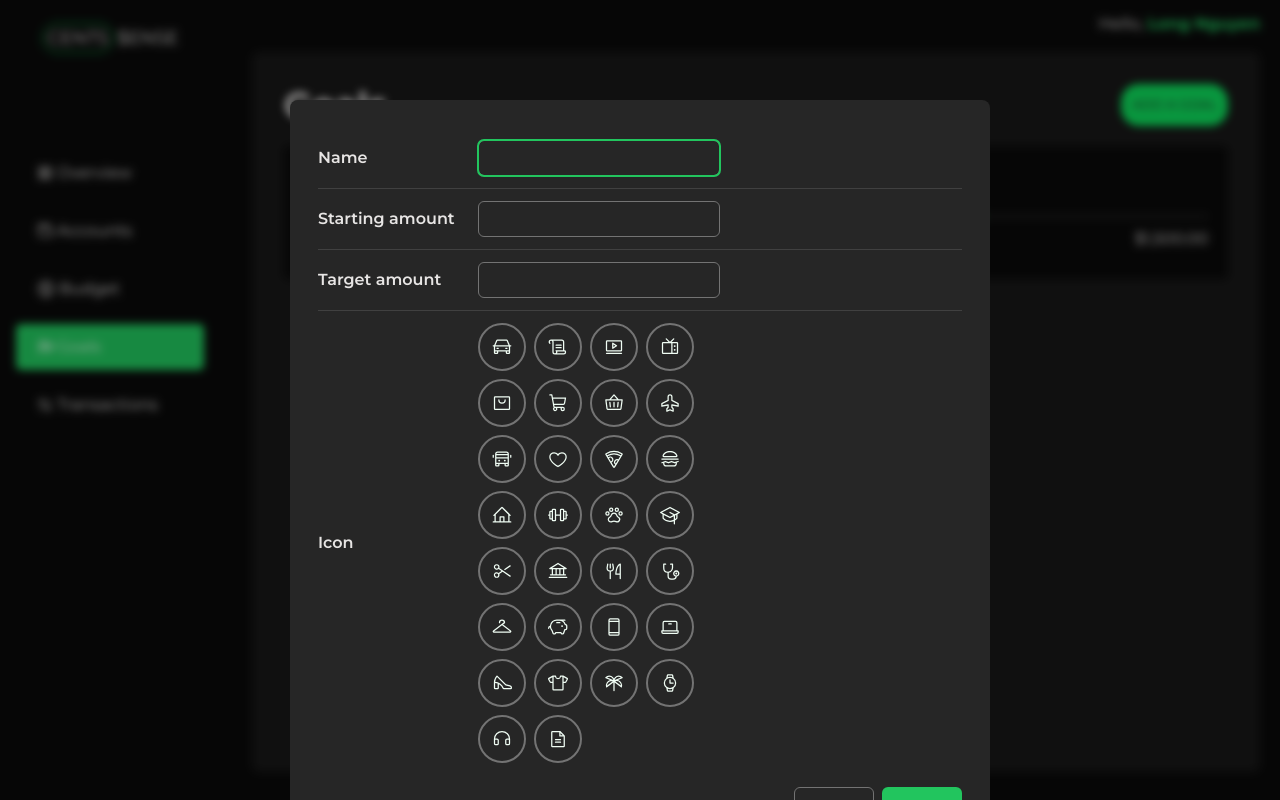
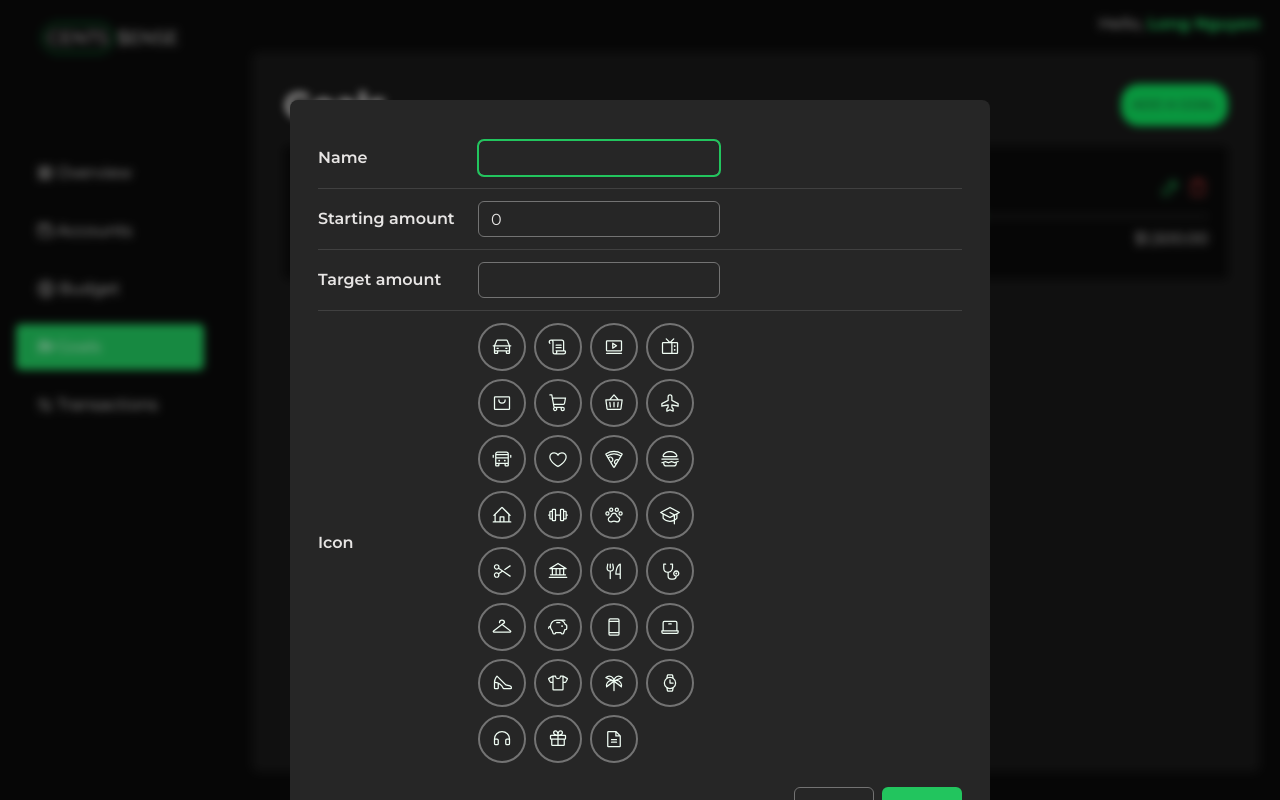
Before and after one commit to nguyenhuynhlong99/cents-sense-front-end, a React (Vite) app: page /goals in a window 1280 px wide. Both pictures are taken after a click on the button "ADD A GOAL". Built offline with nearby package versions, Linux system fonts and the light colour scheme; data requests are answered from the project's data file.

Commit message:
Feature: Displaying, Creating, Updating, Deleting user's goals

```diff
--- a/src/features/goals/AddGoal.jsx
+++ b/src/features/goals/AddGoal.jsx
@@ -1,11 +1,11 @@
 import Modal from '../../ui/Modal';
 import AddGoalForm from './AddGoalForm';
 
-function AddGoal({ openAddModal, setOpenAddModal }) {
+function AddGoal({ goalToEdit, openAddModal, setOpenAddModal }) {
   return (
     <Modal isShown={openAddModal} setIsShown={setOpenAddModal}>
       <Modal.Body>
-        <AddGoalForm setIsShown={setOpenAddModal} />
+        <AddGoalForm goalToEdit={goalToEdit} setIsShown={setOpenAddModal} />
       </Modal.Body>
     </Modal>
   );
--- a/src/features/goals/AddGoalForm.jsx
+++ b/src/features/goals/AddGoalForm.jsx
@@ -1,35 +1,112 @@
+import { useForm } from 'react-hook-form';
 import FormRow from '../../ui/FormRow';
 import Icon from '../../ui/Icon';
 import Input from '../../ui/Input';
 import ModalButton from '../../ui/ModalButton';
 import { listOfIcons } from '../../utils/helpers';
+import { useCreateGoal } from './useCreateGoal';
+import { useUpdateGoal } from './useUpdateGoal';
 
-function AddGoalForm({ setIsShown }) {
+function AddGoalForm({ goalToEdit, setIsShown }) {
+  const userID = 1;
+  const { isCreating, createGoal } = useCreateGoal();
+  const { isUpdating, updateGoal } = useUpdateGoal();
+
+  const { id: goalID, ...editValues } = goalToEdit;
+  const isEditSession = Boolean(goalID);
+
+  const { register, formState, handleSubmit, reset } = useForm({
+    defaultValues: isEditSession ? editValues : {},
+  });
+  const { errors } = formState;
+
+  function onSubmit(data) {
+    if (isEditSession) {
+      const updatedGoal = {
+        id: goalID,
+        ...data,
+      };
+
+      updateGoal(updatedGoal, {
+        onSuccess: () => {
+          reset();
+          setIsShown(false);
+        },
+      });
+    } else {
+      const newGoal = {
+        id: crypto.randomUUID(),
+        userID,
+        ...data,
+      };
+
+      createGoal(newGoal, {
+        onSuccess: () => {
+          reset();
+          setIsShown(false);
+        },
+      });
+    }
+  }
+
   return (
-    <form className="text-base">
+    <form onSubmit={handleSubmit(onSubmit)} className="text-base">
       <div className="divide-y divide-neutral-700">
-        <FormRow label="Name">
-          <Input autoFocus type="text" id="name" />
+        <FormRow label="Name" error={errors?.name?.message}>
+          <Input
+            {...register('name', {
+              required: 'This field is required',
+            })}
+            disabled={isCreating || isUpdating}
+            autoFocus
+            type="text"
+            id="name"
+          />
         </FormRow>
 
-        <FormRow label="Starting amount">
-          <Input type="number" id="startingAmount" />
+        <FormRow label="Starting amount" error={errors?.currentAmount?.message}>
+          <Input
+            {...register('currentAmount', {
+              required: 'This field is required',
+              valueAsNumber: true,
+              min: {
+                value: 0,
+                message: 'Starting amount should be at least 0',
+              },
+            })}
+            disabled={isCreating || isUpdating}
+            defaultValue={0}
+            type="number"
+            id="currentAmount"
+          />
         </FormRow>
 
-        <FormRow label="Target amount">
-          <Input type="number" id="targetAmount" />
+        <FormRow label="Target amount" error={errors?.targetAmount?.message}>
+          <Input
+            {...register('targetAmount', {
+              required: 'This field is required',
+              valueAsNumber: true,
+              min: {
+                value: 1,
+                message: 'Target amount should be at least 1',
+              },
+            })}
+            disabled={isCreating || isUpdating}
+            type="number"
+            id="targetAmount"
+          />
         </FormRow>
 
-        <FormRow>
+        <FormRow error={errors?.icon?.message}>
           <span className="font-semibold text-sm sm:text-base">Icon</span>
           <ul className="flex flex-wrap gap-2">
             {listOfIcons.map((name) => (
               <li key={name}>
                 <input
-                  //   {...register('icon', {
-                  //     required: 'This field is required',
-                  //   })}
-                  //   disabled={isCreating || isUpdating}
+                  {...register('icon', {
+                    required: 'This field is required',
+                  })}
+                  disabled={isCreating || isUpdating}
                   type="radio"
                   value={name}
                   name="icon"
@@ -50,16 +127,13 @@ function AddGoalForm({ setIsShown }) {
       <div className="mt-3 flex justify-end gap-2">
         <ModalButton
           onClick={() => setIsShown(false)}
-          //   disabled={isCreating || isUpdating}
+          disabled={isCreating || isUpdating}
           type="reset"
           variations="secondary"
         >
           Cancel
         </ModalButton>
-        <ModalButton
-          // disabled={isCreating || isUpdating}
-          type="submit"
-        >
+        <ModalButton disabled={isCreating || isUpdating} type="submit">
           Save
         </ModalButton>
       </div>
--- /dev/null
+++ b/src/features/goals/DeleteGoal.jsx
@@ -0,0 +1,53 @@
+import { Warning } from '@phosphor-icons/react';
+import Modal from '../../ui/Modal';
+import { useDeleteGoal } from './useDeleteGoal';
+
+function DeleteGoal({ goalToDelete, openDeleteModal, setOpenDeleteModal }) {
+  const { isDeleting, deleteGoal } = useDeleteGoal();
+  const goalID = goalToDelete?.id;
+  const goalName = goalToDelete?.name;
+
+  function onDeleteGoal() {
+    deleteGoal(
+      { id: goalID },
+      {
+        onSuccess: () => {
+          setOpenDeleteModal(false);
+        },
+      }
+    );
+  }
+
+  return (
+    <Modal isShown={openDeleteModal} setIsShown={setOpenDeleteModal}>
+      <Modal.Header>Delete Goal</Modal.Header>
+      <Modal.Body>
+        <div className="mt-5 flex items-center justify-center gap-5">
+          <Warning color="red" size={40} />
+          <span className="font-semibold text-xl">
+            Are you sure you want to delete {goalName}?
+          </span>
+        </div>
+
+        <div className="flex items-center justify-end gap-3 ml-auto mt-7">
+          <button
+            disabled={isDeleting}
+            onClick={() => setOpenDeleteModal(false)}
+            className="p-2 border text-gray-400 border-neutral-500 rounded-md hover:text-inherit hover:border-white focus:text-inherit focus:border-white"
+          >
+            Cancel
+          </button>
+          <button
+            onClick={onDeleteGoal}
+            disabled={isDeleting}
+            className="py-2 px-4 bg-red-500 border border-transparent rounded-md hover:text-red-500 hover:bg-transparent hover:border-red-500 focus:text-red-500 focus:bg-transparent focus:border-red-500"
+          >
+            Delete
+          </button>
+        </div>
+      </Modal.Body>
+    </Modal>
+  );
+}
+
+export default DeleteGoal;
--- a/src/features/goals/GoalList.jsx
+++ b/src/features/goals/GoalList.jsx
@@ -1,9 +1,10 @@
+import { PencilSimple, TrashSimple } from '@phosphor-icons/react';
 import Icon from '../../ui/Icon';
 import Loader from '../../ui/Loader';
 import GoalCard from '../overview/GoalCard';
 import { useGoals } from './useGoals';
 
-function GoalList() {
+function GoalList({ setOpenAddModal, setGoalToEdit, setOpenDeleteModal }) {
   const userID = 1;
   const { isLoading, goals } = useGoals();
 
@@ -11,6 +12,16 @@ function GoalList() {
 
   function getGoals() {
     return goals?.filter((g) => g.userID === userID);
+  }
+
+  function onOpenEditModal(data) {
+    setGoalToEdit(data);
+    setOpenAddModal(true);
+  }
+
+  function onOpenDeleteModal(data) {
+    setGoalToEdit(data);
+    setOpenDeleteModal(true);
   }
 
   if (isLoading) return <Loader />;
@@ -40,13 +51,27 @@ function GoalList() {
     <div>
       <ul className="grid gap-3 grid-cols-1 sm:grid-cols-2">
         {userGoals?.map((g) => (
-          <li key={g.id} className="bg-neutral-950 p-5 rounded-md">
+          <li key={g.id} className="bg-neutral-950 p-5 rounded-md relative">
             <GoalCard
               name={g.name}
               currentAmount={g.currentAmount}
               targetAmount={g.targetAmount}
               icon={<Icon name={g.icon} size={40} />}
             />
+            <div className="absolute right-5 top-6">
+              <button
+                onClick={() => onOpenEditModal(g)}
+                className="text-green-500 mr-2"
+              >
+                <PencilSimple size={20} />
+              </button>
+              <button
+                onClick={() => onOpenDeleteModal(g)}
+                className="text-red-500"
+              >
+                <TrashSimple size={20} />
+              </button>
+            </div>
           </li>
         ))}
       </ul>
--- a/src/features/goals/GoalsLayout.jsx
+++ b/src/features/goals/GoalsLayout.jsx
@@ -5,21 +5,43 @@ import Icon from '../../ui/Icon';
 import GoalCard from '../overview/GoalCard';
 import AddGoal from './AddGoal';
 import GoalList from './GoalList';
+import DeleteGoal from './DeleteGoal';
 
 function GoalsLayout() {
   const userID = 2;
   const [openAddModal, setOpenAddModal] = useState(false);
+  const [openDeleteModal, setOpenDeleteModal] = useState(false);
+  const [goalToEdit, setGoalToEdit] = useState({});
+
+  function onOpenAddModal() {
+    setGoalToEdit({});
+    setOpenAddModal(true);
+  }
 
   return (
     <>
       <div className="mb-5 flex items-center justify-between">
         <Heading>Goals</Heading>
-        <Button onClick={() => setOpenAddModal(true)}>Add a goal</Button>
+        <Button onClick={onOpenAddModal}>Add a goal</Button>
       </div>
 
-      <GoalList />
+      <GoalList
+        setOpenAddModal={setOpenAddModal}
+        setGoalToEdit={setGoalToEdit}
+        setOpenDeleteModal={setOpenDeleteModal}
+      />
 
-      <AddGoal openAddModal={openAddModal} setOpenAddModal={setOpenAddModal} />
+      <AddGoal
+        goalToEdit={goalToEdit}
+        openAddModal={openAddModal}
+        setOpenAddModal={setOpenAddModal}
+      />
+
+      <DeleteGoal
+        goalToDelete={goalToEdit}
+        openDeleteModal={openDeleteModal}
+        setOpenDeleteModal={setOpenDeleteModal}
+      />
     </>
   );
 }
--- /dev/null
+++ b/src/features/goals/useCreateGoal.js
@@ -0,0 +1,21 @@
+import { useMutation, useQueryClient } from '@tanstack/react-query';
+import { createGoal as createGoalApi } from '../../services/apiGoals';
+
+import toast from 'react-hot-toast';
+
+export function useCreateGoal() {
+  const queryClient = useQueryClient();
+
+  const { mutate: createGoal, isLoading: isCreating } = useMutation({
+    mutationFn: createGoalApi,
+    onSuccess: () => {
+      queryClient.invalidateQueries({ queryKey: ['goals'] });
+      toast.success('Created saving goal successfully!');
+    },
+    onError: (err) => {
+      toast.error('Something went wrong!');
+    },
+  });
+
+  return { isCreating, createGoal };
+}
--- /dev/null
+++ b/src/features/goals/useDeleteGoal.js
@@ -0,0 +1,20 @@
+import { useMutation, useQueryClient } from '@tanstack/react-query';
+import { deleteGoal as deleteGoalApi } from '../../services/apiGoals';
+import toast from 'react-hot-toast';
+
+export function useDeleteGoal() {
+  const queryClient = useQueryClient();
+
+  const { isLoading: isDeleting, mutate: deleteGoal } = useMutation({
+    mutationFn: deleteGoalApi,
+    onSuccess: () => {
+      queryClient.invalidateQueries({
+        queryKey: ['goals'],
+      });
+      toast.success('Deleted goal successfully!');
+    },
+    onError: (err) => console.error(err),
+  });
+
+  return { isDeleting, deleteGoal };
+}
--- /dev/null
+++ b/src/features/goals/useUpdateGoal.js
@@ -0,0 +1,19 @@
+import { useMutation, useQueryClient } from '@tanstack/react-query';
+import { editGoal } from '../../services/apiGoals';
+import toast from 'react-hot-toast';
+
+export function useUpdateGoal() {
+  const queryClient = useQueryClient();
+
+  const { mutate: updateGoal, isLoading: isUpdating } = useMutation({
+    mutationFn: editGoal,
+    onSuccess: () => {
+      queryClient.invalidateQueries({ queryKey: ['goals'] });
+      toast.success('Updated budget successfully!');
+    },
+    onError: (err) => {
+      console.error(err);
+    },
+  });
+  return { updateGoal, isUpdating };
+}
--- a/src/ui/Icon.jsx
+++ b/src/ui/Icon.jsx
@@ -9,6 +9,7 @@ import {
   DeviceMobile,
   FileText,
   ForkKnife,
+  Gift,
   GraduationCap,
   Hamburger,
   Headphones,
@@ -92,6 +93,8 @@ function Icon({ name, size = 20, color = '#22c55f' }) {
         return <Watch color={color} size={size} />;
       case 'headphones':
         return <Headphones color={color} size={size} />;
+      case 'gift':
+        return <Gift color={color} size={size} />;
       case 'file':
         return <FileText color={color} size={size} />;
       default:
--- a/src/utils/helpers.js
+++ b/src/utils/helpers.js
@@ -42,5 +42,6 @@ export const listOfIcons = [
   'treePalm',
   'watch',
   'headphones',
+  'gift',
   'file',
 ];
```
Also changed, not shown: data/db.json (line endings or trailing spaces).
